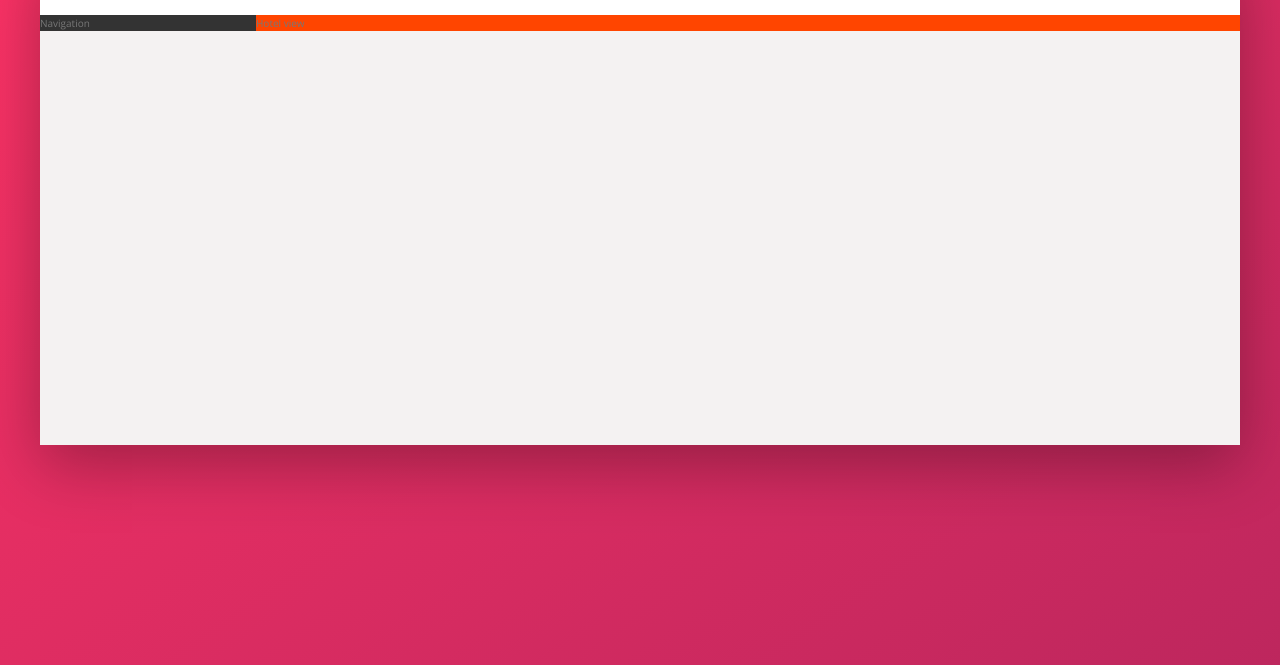
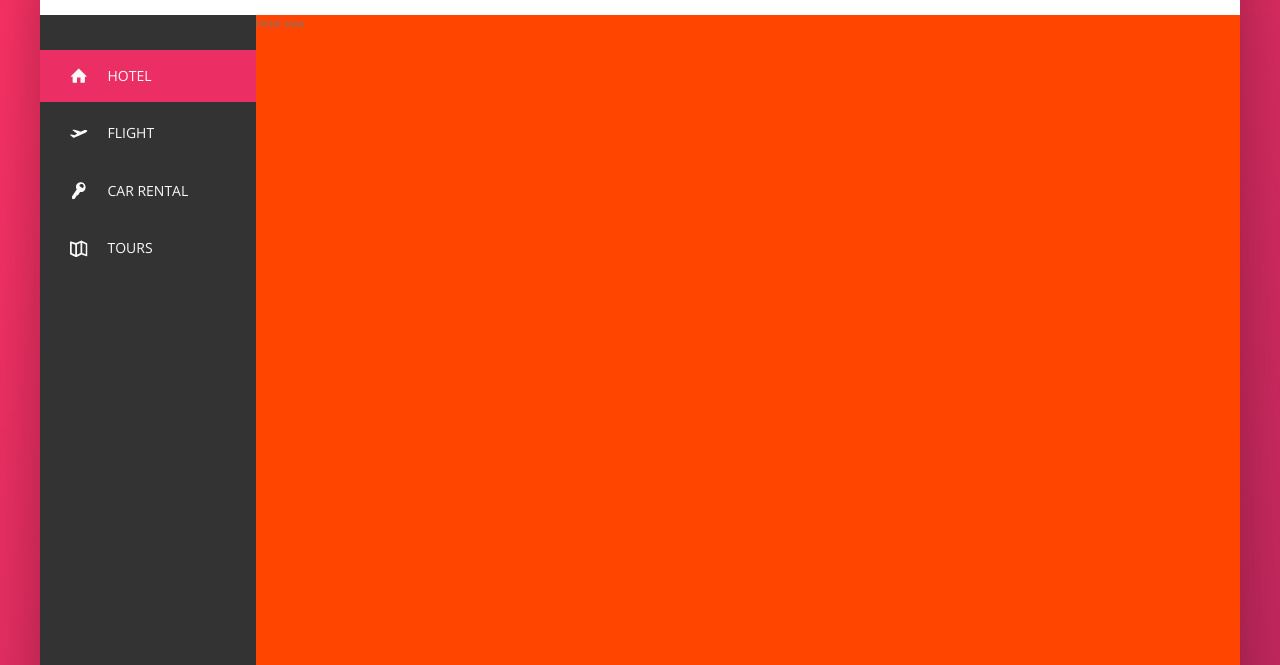
Before and after one commit to rahulsharma0212/trillo, a website: page index.html in a window 1280 px wide. Shown: the part 135-800 px from the top of the page. Drawn offline with nearby package versions, Linux system fonts and the light colour scheme.

Commit message:
side navigation implemented

```diff
--- a/index.html
+++ b/index.html
@@ -50,7 +50,44 @@
         </nav>
       </header>
       <div class="content">
-        <nav class="sidebar">Navigation</nav>
+        <nav class="sidebar">
+          <ul class="side-nav">
+            <li class="side-nav__item side-nav__item--active">
+              <a href="#" class="side-nav__link">
+                <svg class="side-nav__icon">
+                  <use xlink:href="img/sprite.svg#icon-home"></use>
+                </svg>
+                <span>Hotel</span>
+              </a>
+            </li>
+            <li class="side-nav__item">
+              <a href="#" class="side-nav__link">
+                <svg class="side-nav__icon">
+                  <use xlink:href="img/sprite.svg#icon-aircraft-take-off"></use>
+                </svg>
+                <span>Flight</span>
+              </a>
+            </li>
+            <li class="side-nav__item">
+              <a href="#" class="side-nav__link">
+                <svg class="side-nav__icon">
+                  <use xlink:href="img/sprite.svg#icon-key"></use>
+                </svg>
+                <span>Car rental</span>
+              </a>
+            </li>
+            <li class="side-nav__item">
+              <a href="#" class="side-nav__link">
+                <svg class="side-nav__icon">
+                  <use xlink:href="img/sprite.svg#icon-map"></use>
+                </svg>
+                <span>Tours</span>
+              </a>
+            </li>
+          </ul>
+
+          <div class="legal">&copy; 2022 by trillo. All right reserved.</div>
+        </nav>
         <main class="hotel-view">Hotel view</main>
       </div>
     </div>
--- a/sass/_component.scss
+++ b/sass/_component.scss
@@ -109,3 +109,71 @@
     margin-right: 1rem;
   }
 }
+
+//////////////////////////
+/// SIDE NAVIGATION
+
+.side-nav {
+  font-size: 1.4rem;
+  list-style: none;
+  margin-top: 3.5rem;
+  &__item {
+    position: relative;
+
+    &:not(:last-child) {
+      margin-bottom: 0.5rem;
+    }
+  }
+
+  &__item::before {
+    content: "";
+    position: absolute;
+    top: 0;
+    left: 0;
+    height: 100%;
+    width: 3px;
+    background-color: var(--color-primary);
+    transform: scaleY(0);
+    transition: transform 0.2s, width 0.4s cubic-bezier(1, 0, 0, 1) 0.2s,
+      background-color 0.1s;
+  }
+
+  &__item:hover::before,
+  &__item--active::before {
+    transform: scaleY(1);
+    width: 100%;
+  }
+
+  &__item:active::before {
+    background-color: var(--color-primary-light);
+  }
+
+  &__link:link,
+  &__link:visited {
+    color: var(--color-Grey-light-1);
+    text-decoration: none;
+    text-transform: uppercase;
+    display: block;
+    padding: 1.5rem 3rem;
+    position: relative;
+    z-index: 10;
+
+    display: flex;
+    align-items: center;
+  }
+  &__icon {
+    width: 1.75rem;
+    height: 1.75rem;
+    margin-right: 2rem;
+    fill: currentColor;
+  }
+}
+
+//////////////////////////
+/// LEGAL TEXT
+.legal {
+  font-size: 1.2rem;
+  color: var(--color-Grey-light-4);
+  text-align: center;
+  padding: 2.5rem;
+}
--- a/sass/_layout.scss
+++ b/sass/_layout.scss
@@ -22,11 +22,19 @@
 
 .sidebar {
   background-color: var(--color-Grey-dark-1);
+  display: flex;
+  flex-direction: column;
+  justify-content: space-between;
 
   flex: 0 0 18%;
 }
 
 .hotel-view {
+  background-color: #fff;
+
+  //test
   background-color: orangered;
+  height: 88rem;
+
   flex: 1;
 }
```
Also changed, not shown: css/style.css.
